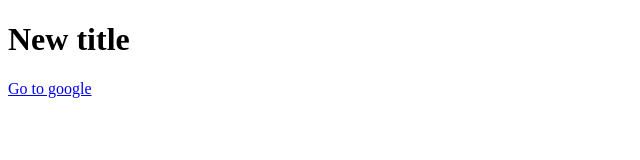
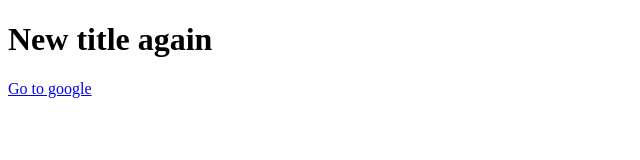
Before and after one commit to sacm1046/collaborative_test, a plain HTML site: page index.html in a window 1280 px wide. Shown: the whole page, without its empty margins (0-640 px from the left). Drawn offline with Linux system fonts and the light colour scheme.

Commit message:
fix: eslints

```diff
--- a/index.html
+++ b/index.html
@@ -8,7 +8,7 @@
     <link rel="stylesheet" href="./style.css">
 </head>
 <body>
-    <h1>New title</h1>
+    <h1>New title again</h1>
     <a href="https://www.google.cl">Go to google</a>
 </body>
 </html>
```
